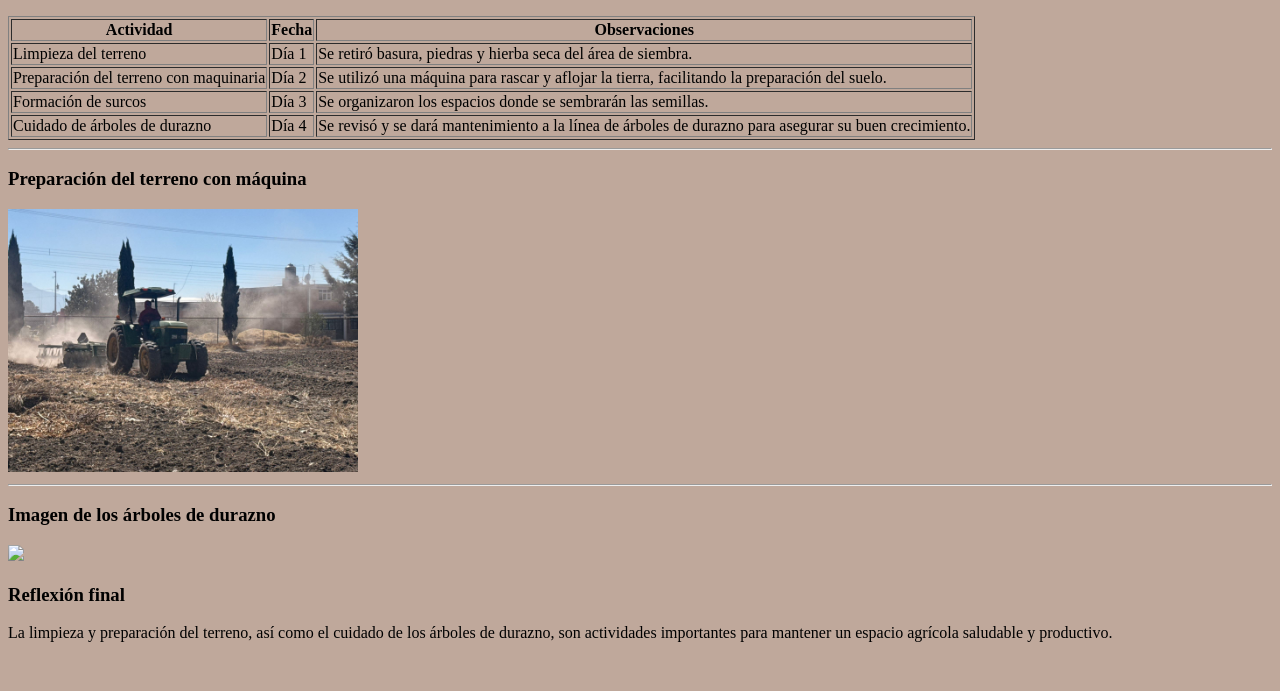
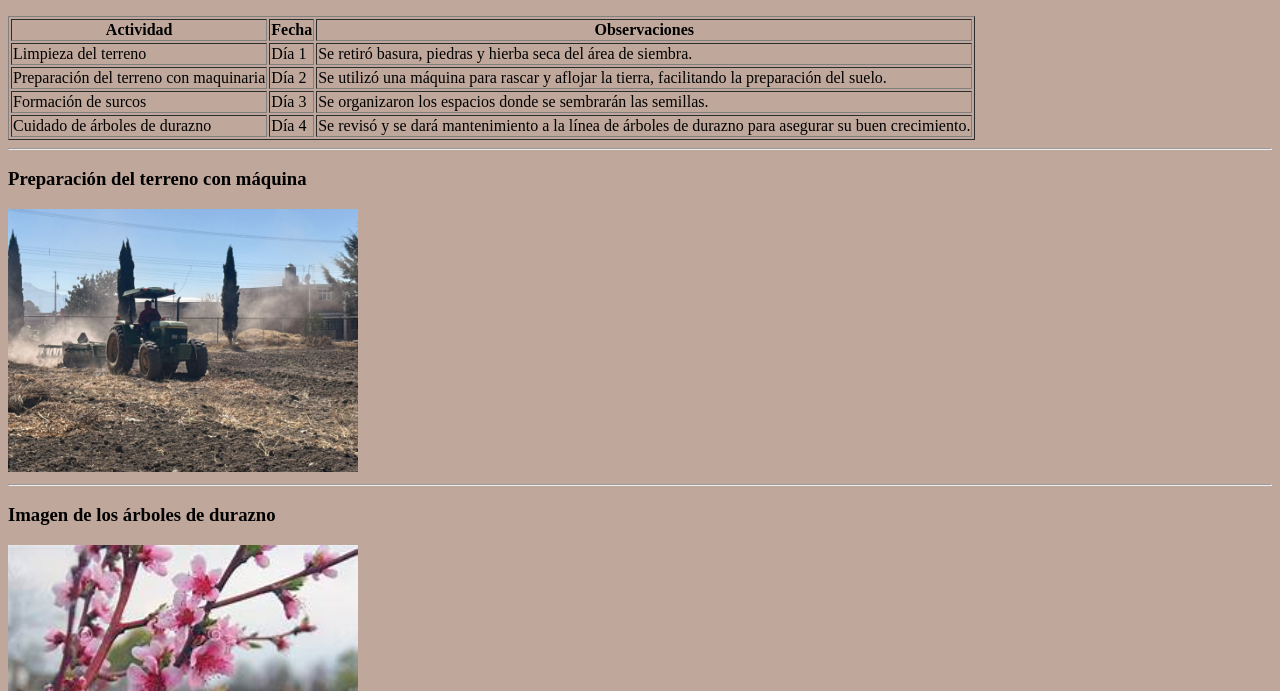
Before and after one commit to gabrielafm2026a-rgb/pweb2026a, a plain HTML site: page bitacora.html in a window 1280 px wide. Shown: the part 105-796 px from the top of the page. Drawn offline with Linux system fonts and the light colour scheme.

Commit message:
Add files via upload

```diff
--- a/bitacora.html
+++ b/bitacora.html
@@ -56,7 +56,7 @@
 
 <h3>Imagen de los árboles de durazno</h3>
 
-<img src="duras.jpeg" width="350">
+<img src="duraz.jpg" width="350">
 
 
 
```
Also changed, not shown: duraz.jpg (added).
